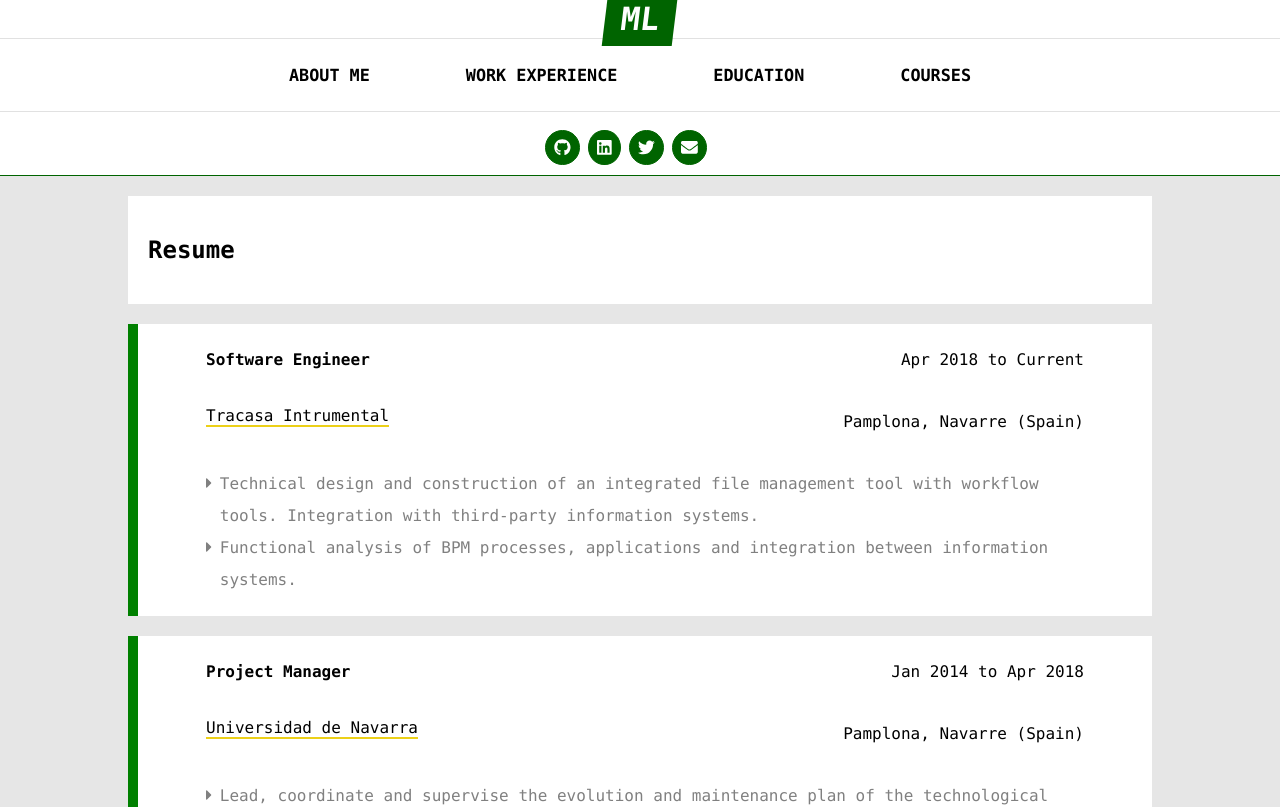
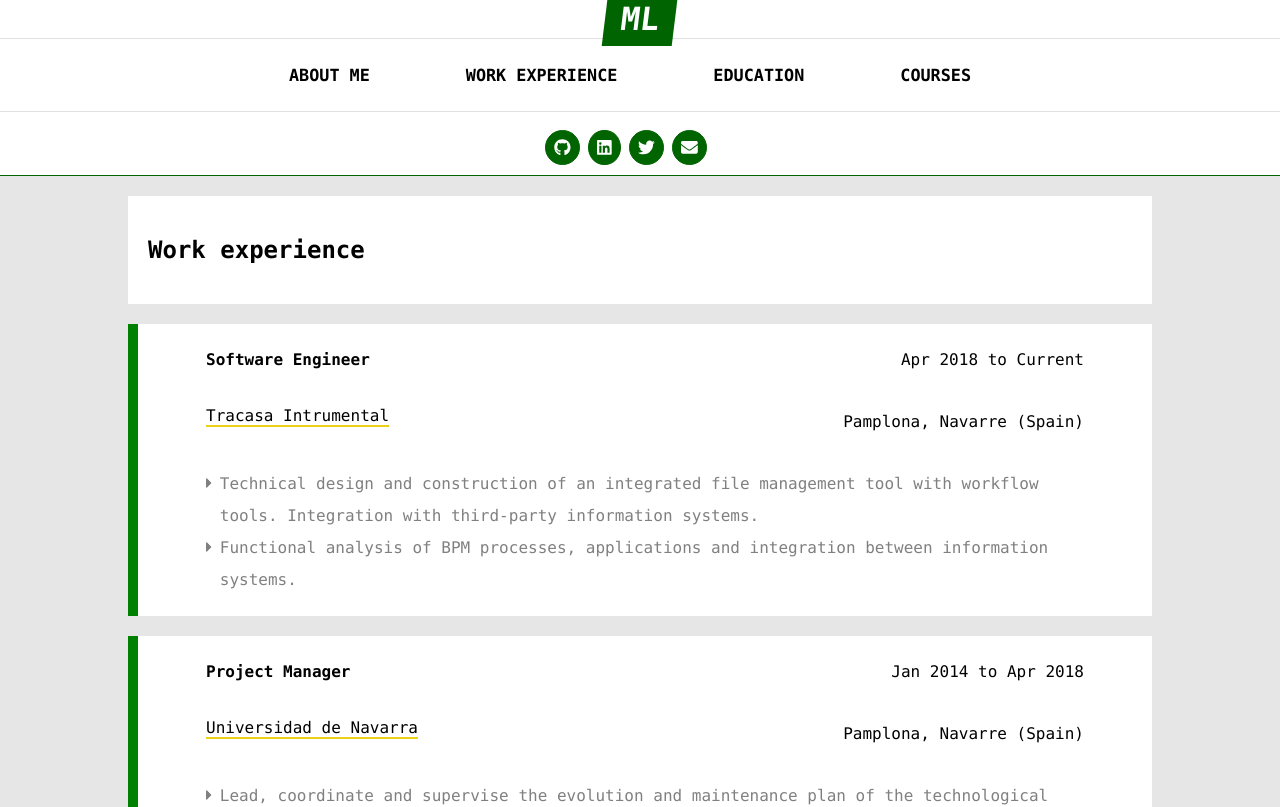
Before and after one commit to mloidi/mloidi.com, a React (Create React App) app: page /resume in a window 1280 px wide. Shown: the top 807 px of the page. Built offline with nearby package versions, Linux system fonts and the light colour scheme.

Commit message:
Change work experience page title

```diff
--- a/src/Components/Resume/Resume.js
+++ b/src/Components/Resume/Resume.js
@@ -41,7 +41,7 @@ class Resume extends Component {
           <title>Resume | Mikel Loidi | Web Developer</title>
         </Helmet>
         <PageHeader>
-          <h2>Resume</h2>
+          <h2>Work experience</h2>
         </PageHeader>
         {/* <Styles>
           <div className="skillBar">
```
